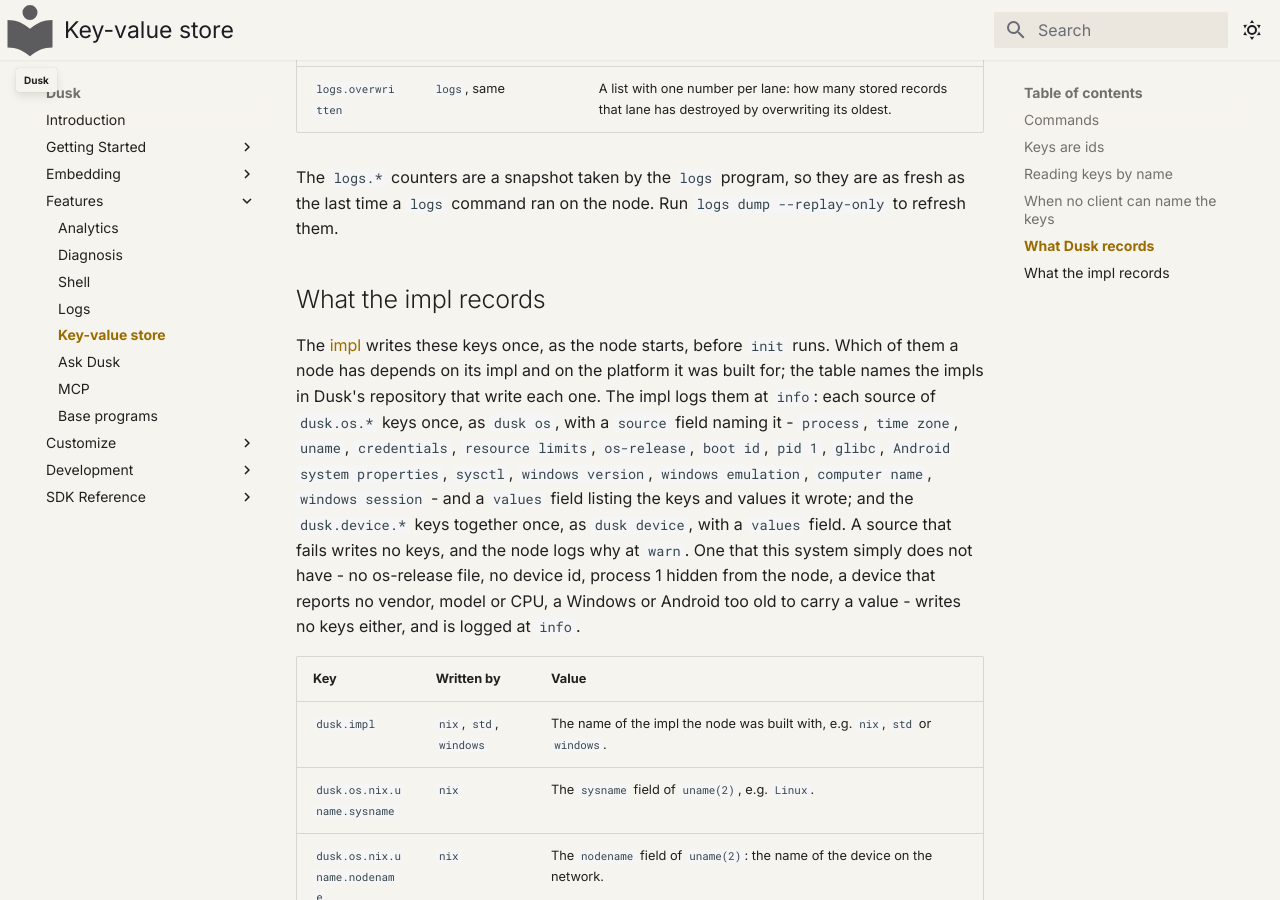
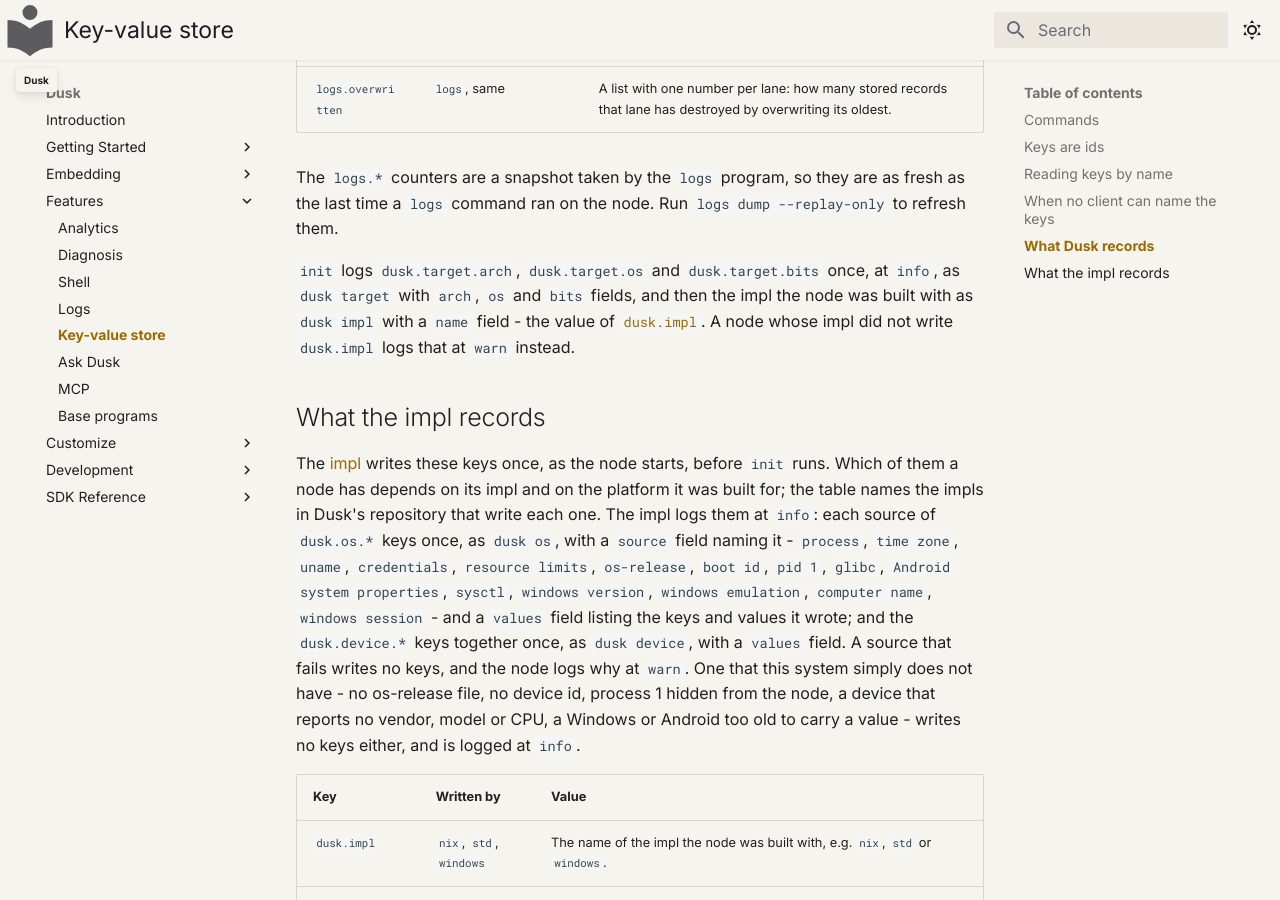
Before and after one commit to tomerze/dusk, an MkDocs documentation site: the page built from docs/docs/features/kvs.md, in a window 1280 px wide and 900 px high, scrolled down 3309 px. Built offline with MkDocs 1.6.1 and Material for MkDocs 9.7.7, drawn with Linux system fonts in a browser that asks for light colours; comment, search, counter and statistics services are not loaded.

Commit message:
Update docs for the lines init logs about the target and the impl
A paragraph after the "What Dusk records" table describes init's two startup events: `dusk target` with the arch, os and bits it just wrote, and `dusk impl` with the name the impl wrote into dusk.impl, logged at warn instead when the impl did not write it.

```diff
--- a/docs/docs/features/kvs.md
+++ b/docs/docs/features/kvs.md
@@ -129,6 +129,12 @@ The `logs.*` counters are a snapshot taken by the `logs` program, so they are
 as fresh as the last time a `logs` command ran on the node. Run `logs dump
 --replay-only` to refresh them.
 
+`init` logs `dusk.target.arch`, `dusk.target.os` and `dusk.target.bits` once, at `info`, as
+`dusk target` with `arch`, `os` and `bits` fields, and then the impl the node was
+built with as `dusk impl` with a `name` field - the value of
+[`dusk.impl`](#what-the-impl-records). A node whose impl did not write
+`dusk.impl` logs that at `warn` instead.
+
 ## What the impl records
 
 The [impl](../getting-started/concepts/drivers-and-impls.md) writes these keys
```
